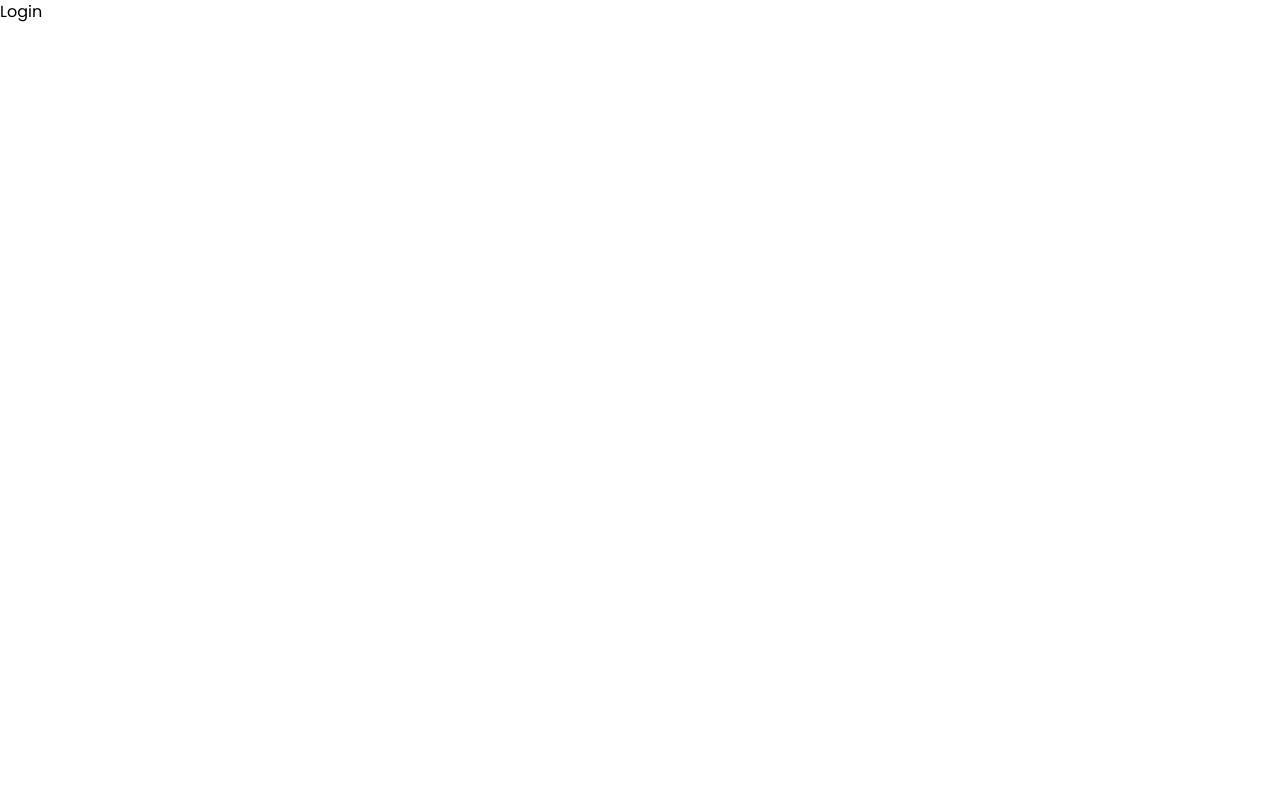
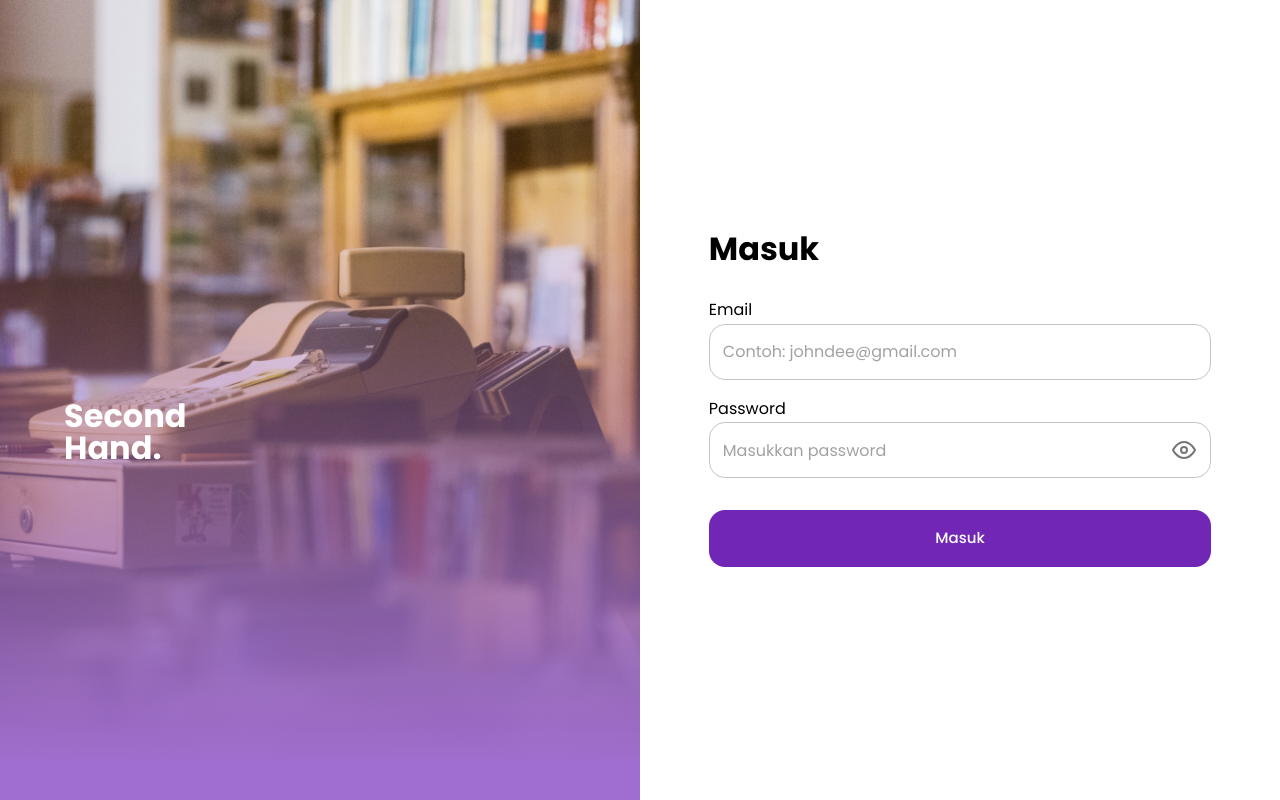
Before and after one commit to 5ECONDHAND/secondhand, a React (Create React App) app in the folder frontend/: page /login in a window 1280 px wide. Built offline with nearby package versions, Linux system fonts and the light colour scheme.

Commit message:
feat: add login page

```diff
--- a/frontend/package.json
+++ b/frontend/package.json
@@ -6,6 +6,7 @@
     "@emotion/react": "^11.9.3",
     "@emotion/styled": "^11.9.3",
     "@fontsource/poppins": "^4.5.8",
+    "@mui/icons-material": "^5.8.3",
     "@mui/material": "^5.8.3",
     "@reduxjs/toolkit": "^1.8.2",
     "@testing-library/jest-dom": "^5.16.4",
--- a/frontend/src/App.css
+++ b/frontend/src/App.css
@@ -16,7 +16,7 @@ body {
 }
 /* Typographic tweaks! Add accessible line-height & Improve text rendering */
 body {
-  line-height: 1.5;
+  line-height: 1;
   -webkit-font-smoothing: antialiased;
 }
 /* Improve media defaults */
--- a/frontend/src/App.js
+++ b/frontend/src/App.js
@@ -3,11 +3,15 @@ import '@fontsource/poppins/400.css'
 import '@fontsource/poppins/500.css'
 import '@fontsource/poppins/700.css'
 import Router from './routes/Router'
+import { ThemeProvider } from '@mui/material'
+import theme from './styles/theme'
 
 function App() {
   return (
     <div className="App">
-      <Router />
+      <ThemeProvider theme={theme}>
+        <Router />
+      </ThemeProvider>
     </div>
   )
 }
--- a/frontend/src/pages/login/Login.js
+++ /dev/null
@@ -1,7 +0,0 @@
-import React from 'react'
-
-const Login = () => {
-  return <div>Login</div>
-}
-
-export default Login
--- /dev/null
+++ b/frontend/src/pages/login/Login.jsx
@@ -0,0 +1,125 @@
+import React from 'react'
+import splash from '../../assets/images/login-splash.png'
+import Box from '@mui/material/Box'
+import {
+  Button,
+  FormControl,
+  FormHelperText,
+  IconButton,
+  InputAdornment,
+  OutlinedInput,
+} from '@mui/material'
+import { FiEye, FiEyeOff } from 'react-icons/fi'
+
+const Login = () => {
+  const [values, setValues] = React.useState({
+    amount: '',
+    password: '',
+    weight: '',
+    weightRange: '',
+    showPassword: false,
+  })
+
+  const handleChange = (prop) => (event) => {
+    setValues({ ...values, [prop]: event.target.value })
+  }
+  const handleClickShowPassword = () => {
+    setValues({
+      ...values,
+      showPassword: !values.showPassword,
+    })
+  }
+
+  const handleMouseDownPassword = (event) => {
+    event.preventDefault()
+  }
+  return (
+    <>
+      <Box sx={{ display: 'flex', width: '100vw', height: '100vh' }}>
+        <img src={splash} alt="" style={{ width: '50vw', objectFit: 'cover' }} />
+        <Box
+          sx={{
+            position: 'absolute',
+            height: '100%',
+            width: '50vw',
+            background: 'linear-gradient(to top, #A06ECE 5%, rgba(160, 110, 206, 0) 80%)',
+          }}
+        />
+        <Box
+          sx={{
+            position: 'absolute',
+            top: '50%',
+            left: '0%',
+            ml: '4rem',
+          }}
+        >
+          <h1 style={{ color: 'white' }}>
+            Second <br /> Hand.
+          </h1>
+        </Box>
+        <Box sx={{ display: 'flex', alignItems: 'center', mx: 'auto' }}>
+          <Box>
+            <h1 style={{ marginBottom: '2rem' }}>Masuk</h1>
+            <Box
+              component="form"
+              noValidate
+              autoComplete="off"
+              sx={{ display: 'flex', flexDirection: 'column' }}
+            >
+              <FormControl sx={{ minWidth: '50ch' }}>
+                <FormHelperText sx={{ fontSize: '1rem', color: 'black', m: 0 }}>
+                  Email
+                </FormHelperText>
+                <OutlinedInput
+                  placeholder="Contoh: johndee@gmail.com"
+                  sx={{ borderRadius: '1rem', mb: '1rem' }}
+                />
+              </FormControl>
+              <FormControl sx={{ minWidth: '50ch', mb: '2rem' }}>
+                <FormHelperText sx={{ fontSize: '1rem', color: 'black', m: 0 }}>
+                  Password
+                </FormHelperText>
+                <OutlinedInput
+                  placeholder="Masukkan password"
+                  sx={{ borderRadius: '1rem' }}
+                  type={values.showPassword ? 'text' : 'password'}
+                  value={values.password}
+                  onChange={handleChange('password')}
+                  endAdornment={
+                    <InputAdornment position="end" sx={{ mr: '0.5rem' }}>
+                      <IconButton
+                        aria-label="toggle password visibility"
+                        onClick={handleClickShowPassword}
+                        onMouseDown={handleMouseDownPassword}
+                        edge="end"
+                      >
+                        {values.showPassword ? <FiEyeOff /> : <FiEye />}
+                      </IconButton>
+                    </InputAdornment>
+                  }
+                />
+              </FormControl>
+              <Button
+                type="submit"
+                fullWidth
+                variant="contained"
+                size="large"
+                disableElevation
+                sx={{
+                  borderRadius: '1rem',
+                  textTransform: 'none',
+                  background: '#7126B5',
+                  py: '15px',
+                }}
+              >
+                Masuk
+              </Button>
+            </Box>
+          </Box>
+        </Box>
+      </Box>
+    </>
+  )
+}
+
+export default Login
--- /dev/null
+++ b/frontend/src/styles/theme.js
@@ -0,0 +1,9 @@
+import { createTheme } from '@mui/material/styles'
+
+const theme = createTheme({
+  typography: {
+    fontFamily: ['Poppins', 'sans-serif'].join(','),
+  },
+})
+
+export default theme
```
Also changed, not shown: frontend/src/assets/images/login-splash.png (added), frontend/src/pages/home/Home.jsx (renamed from frontend/src/pages/home/Home.js), 1 other file (tests, documents, lock files or other folders).
